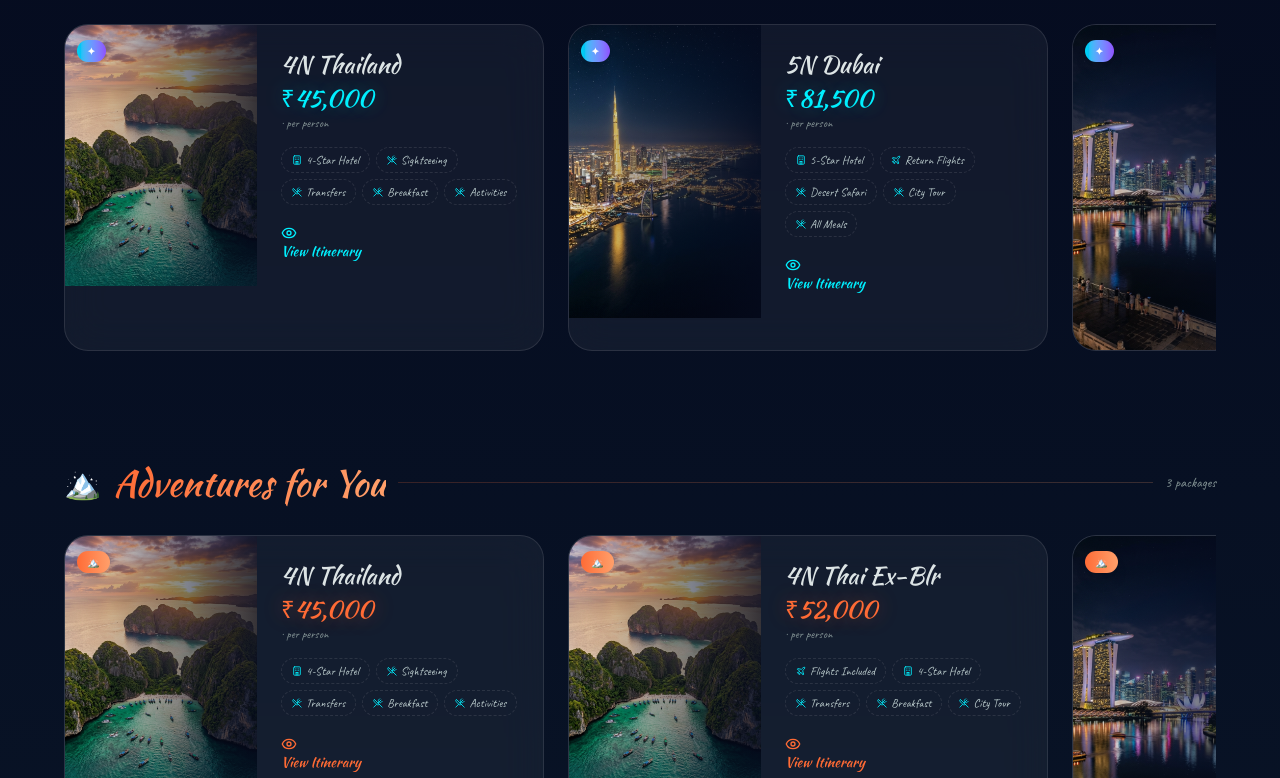
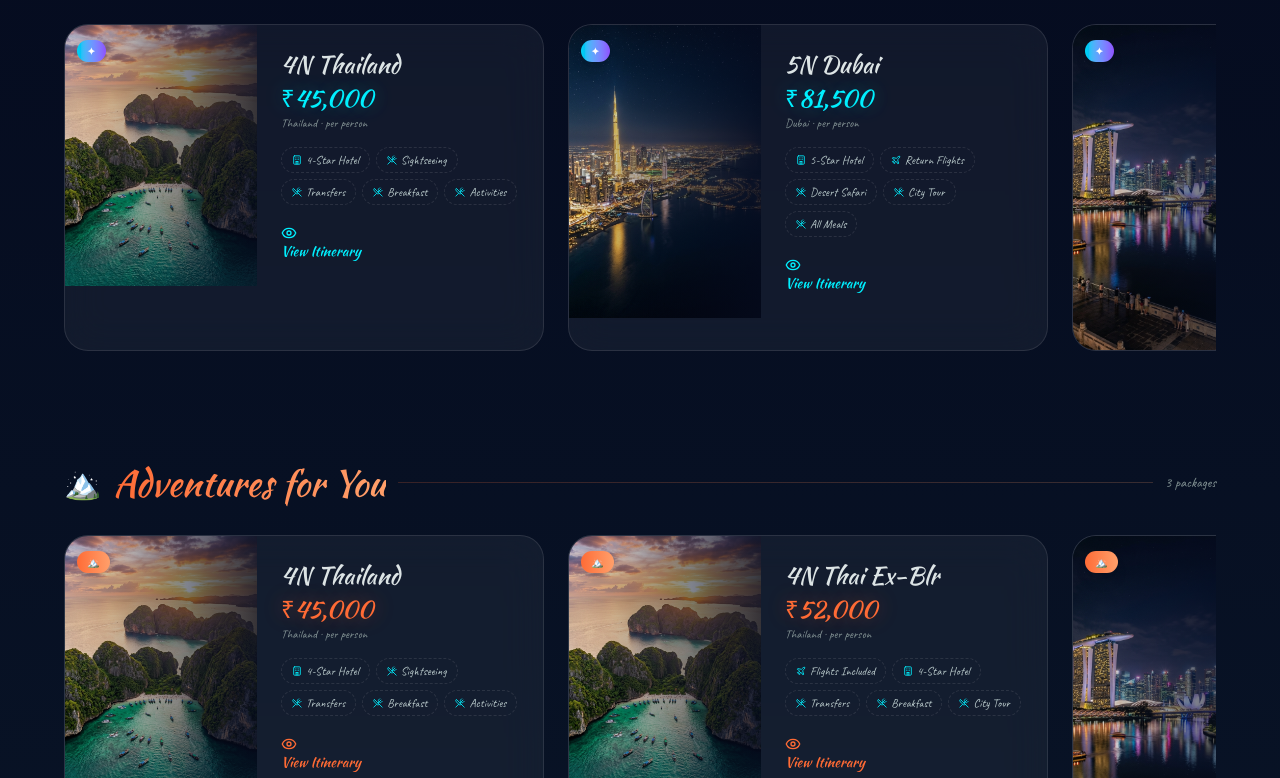
Before and after one commit to PESstudent1902/let-s_trip_landing, a Next.js app: page / in a window 1280 px wide. Shown: the part 1062-1840 px from the top of the page. Built offline with nearby package versions, Linux system fonts and the light colour scheme.

Commit message:
fix: resolve destination type issues in DestinationsSection

```diff
--- a/src/components/DestinationsSection.tsx
+++ b/src/components/DestinationsSection.tsx
@@ -38,7 +38,7 @@ export default function DestinationsSection() {
     return () => clearInterval(interval);
   }, [loadData]);
 
-  const destinationMap = useMemo(() => new Map(destinations.map((d) => [d.id, d.name])), [destinations]);
+  const destinationMap = useMemo(() => new Map(destinations.map((d) => [d.id, d])), [destinations]);
 
   /* Group packages by section – a package can appear in multiple */
   const sectionGroups = useMemo(() => {
@@ -110,7 +110,7 @@ function PackageSectionRow({
   icon: string;
   label: string;
   packages: Package[];
-  destinationMap: Map<string, string>;
+  destinationMap: Map<string, Destination>;
   isInView: boolean;
   index: number;
 }) {
@@ -268,7 +268,7 @@ function PackageCard({
 
           <MagneticButton>
             <button
-              onClick={() => openItinerary(pkg, destinationName)}
+              onClick={() => openItinerary(pkg, destination?.name)}
               className={`adventure-link inline-flex items-center gap-2 ${style.accent} hover:text-white transition-colors cursor-pointer text-sm`}
               style={{ fontFamily: "var(--font-brush)" }}
             >
```
